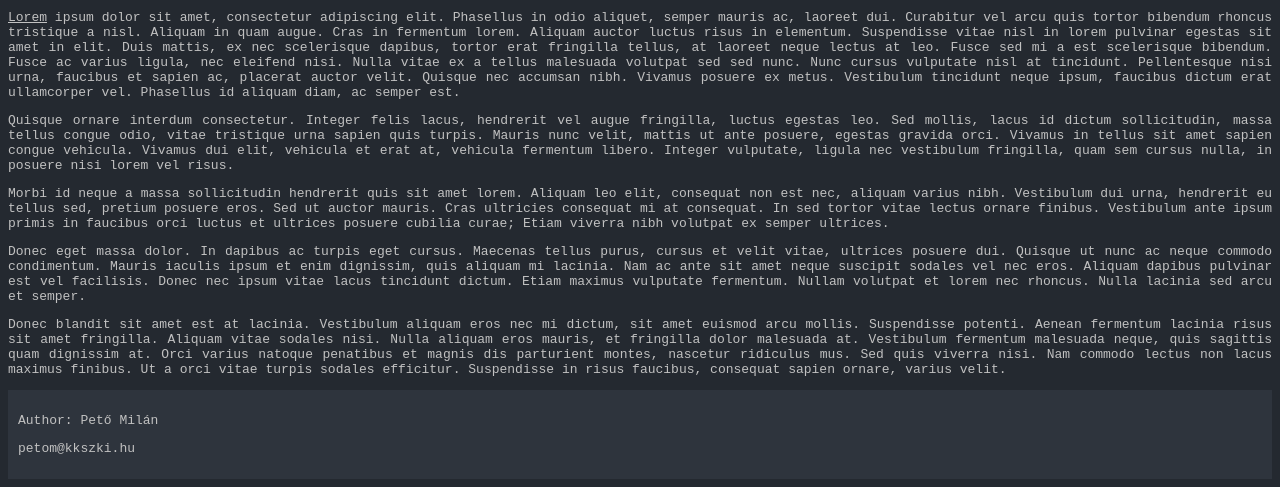
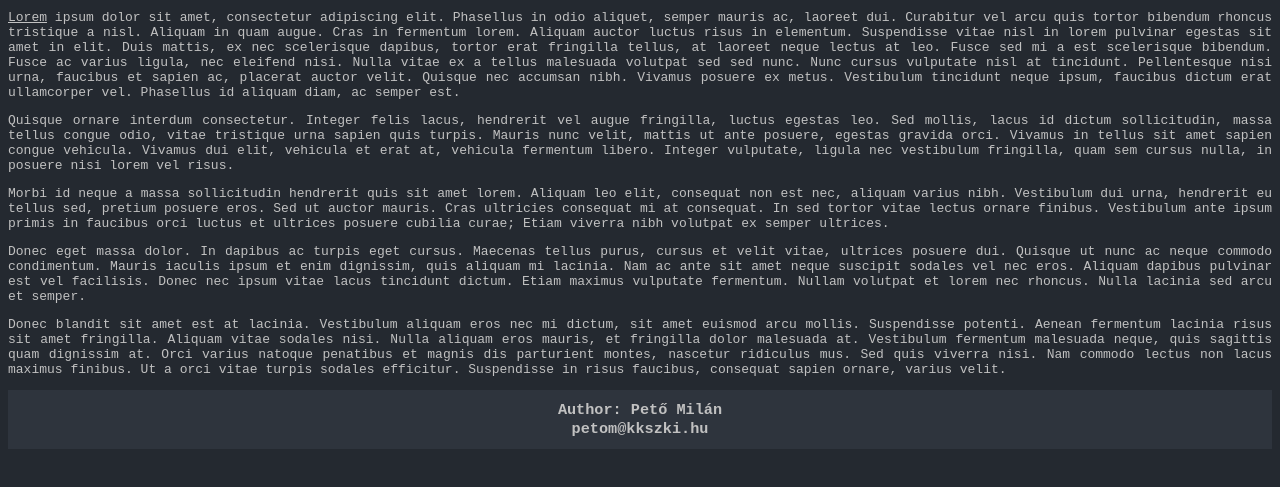
Before and after one commit to pmilan09/web, a plain HTML site: page index.html in a window 1280 px wide. Shown: the part 396-883 px from the top of the page. After the commit the page ends 853 px from the top, so only its background shows below. Drawn offline with Linux system fonts and the light colour scheme.

Commit message:
"!important"

```diff
--- a/css/styles.css
+++ b/css/styles.css
@@ -40,5 +40,5 @@ hr { color: #c1c1c1; }
 footer {
     padding: 10px;
     background-color: #2e343d !important;
-    text-align: center;
+    text-align: center !important;
 }
--- a/index.html
+++ b/index.html
@@ -75,8 +75,8 @@
     </p>
 
     <footer>
-        <p>Author: Pető Milán</p>
-        <p>petom@kkszki.hu</p>
+        <h3>Author: Pető Milán</h3>
+        <h3>petom@kkszki.hu</h3>
     </footer>
 </body>
 </html>
```
